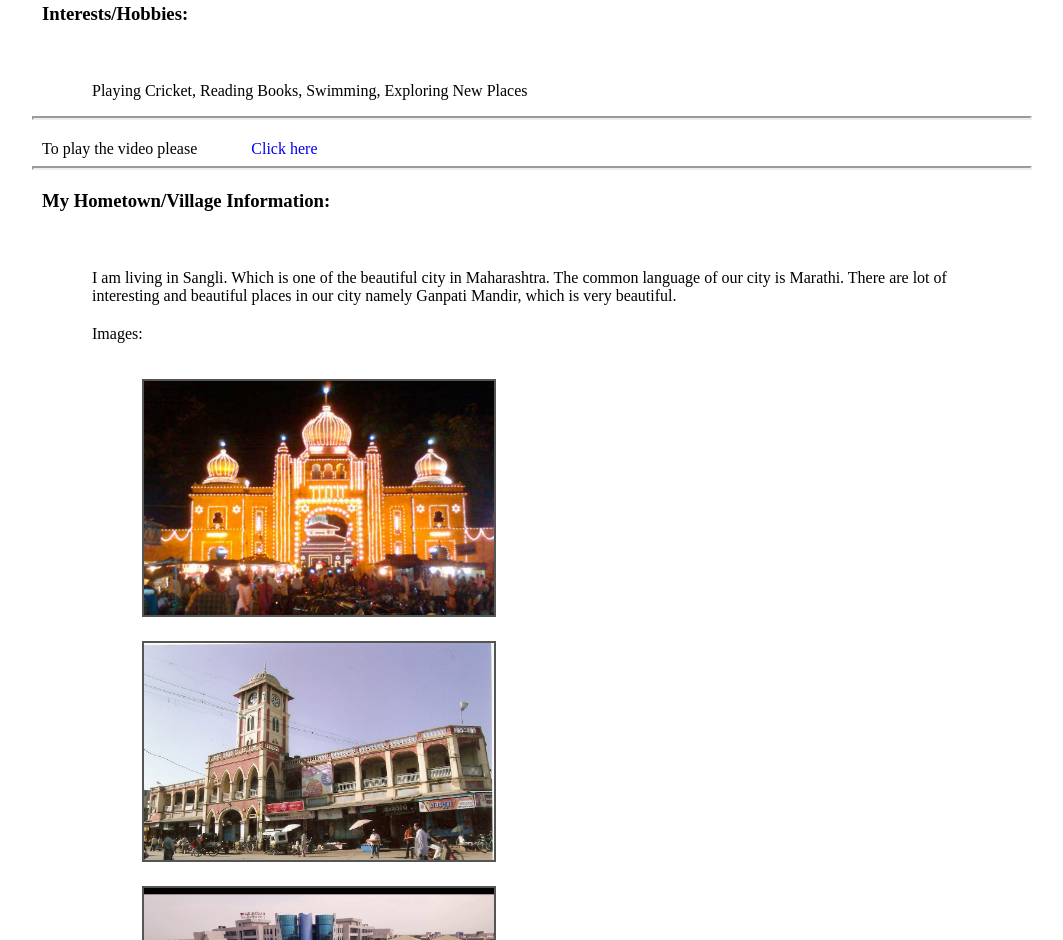
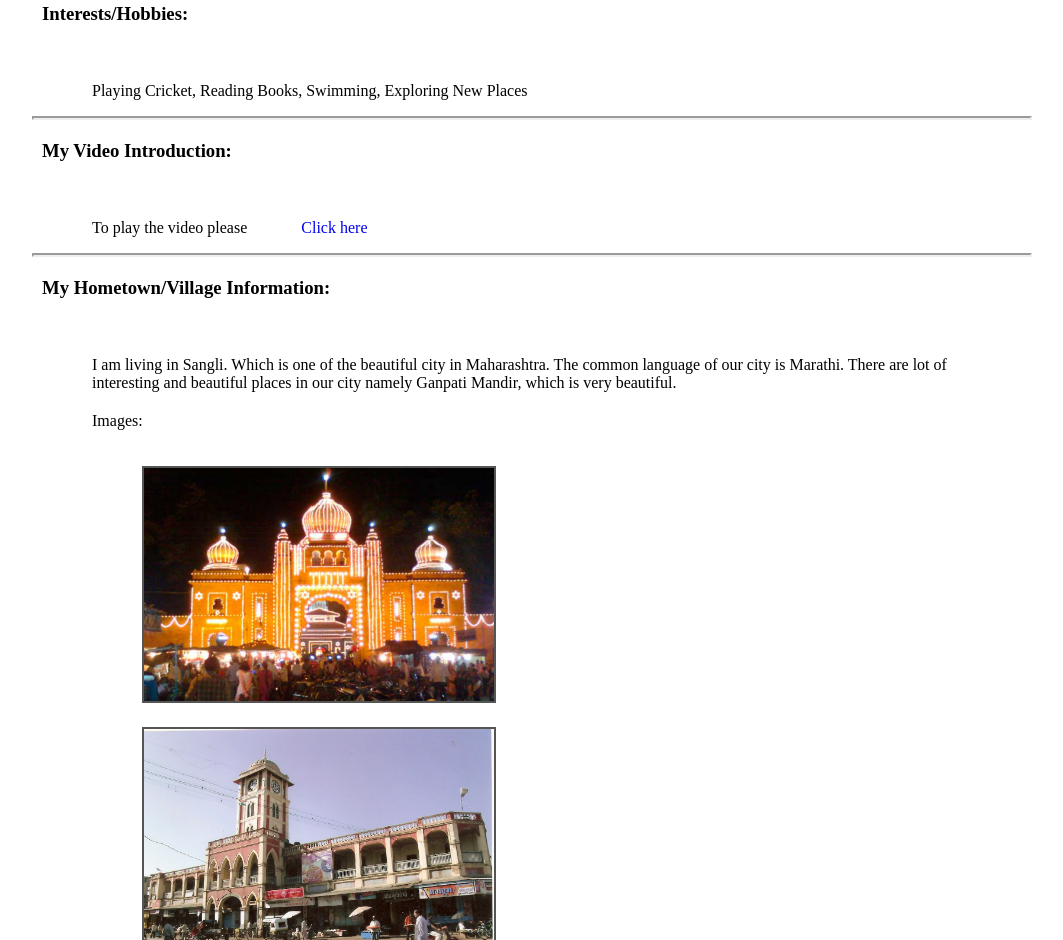
Before and after one commit to Navjyot07/Navjyot079.github.io, a plain HTML site: page index.html in a window 1280 px wide. Shown: the part 2561-3501 px from the top of the page, without its empty margins (108-1171 px from the left). Drawn offline with Linux system fonts and the light colour scheme.

Commit message:
Update index.html

```diff
--- a/index.html
+++ b/index.html
@@ -127,7 +127,8 @@
     </div>
     <hr>
     <div class="video">
-        To play the video please<a href="https://drive.google.com/file/d/1ZV_T5219zwzIo2YpEMqhsrlbx-WnUbKw/view?usp=sharing"> Click here </a>
+        <b><h3>My Video Introduction: </h3></b>
+        <p>To play the video please<a href="https://drive.google.com/file/d/1ZV_T5219zwzIo2YpEMqhsrlbx-WnUbKw/view?usp=sharing"> Click here </a></p>
     </div>
     <hr>
     <div class="hometown">
```
